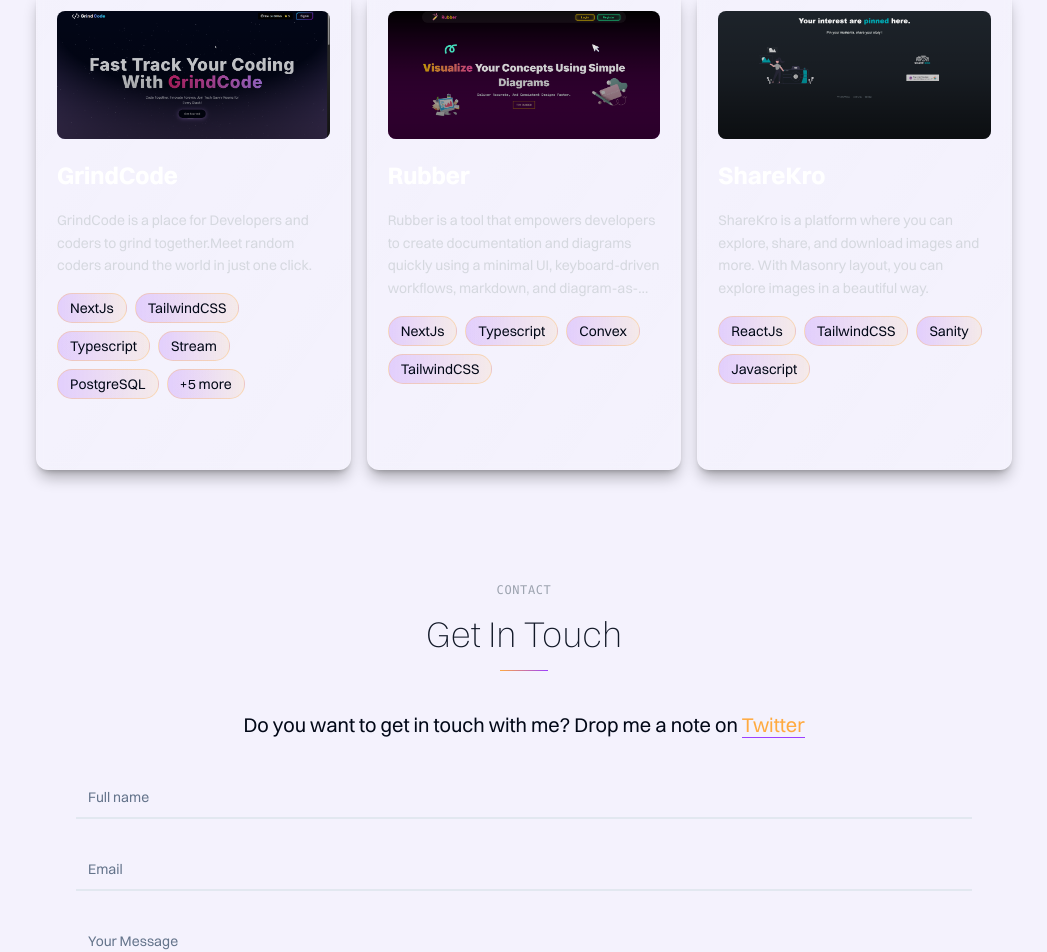
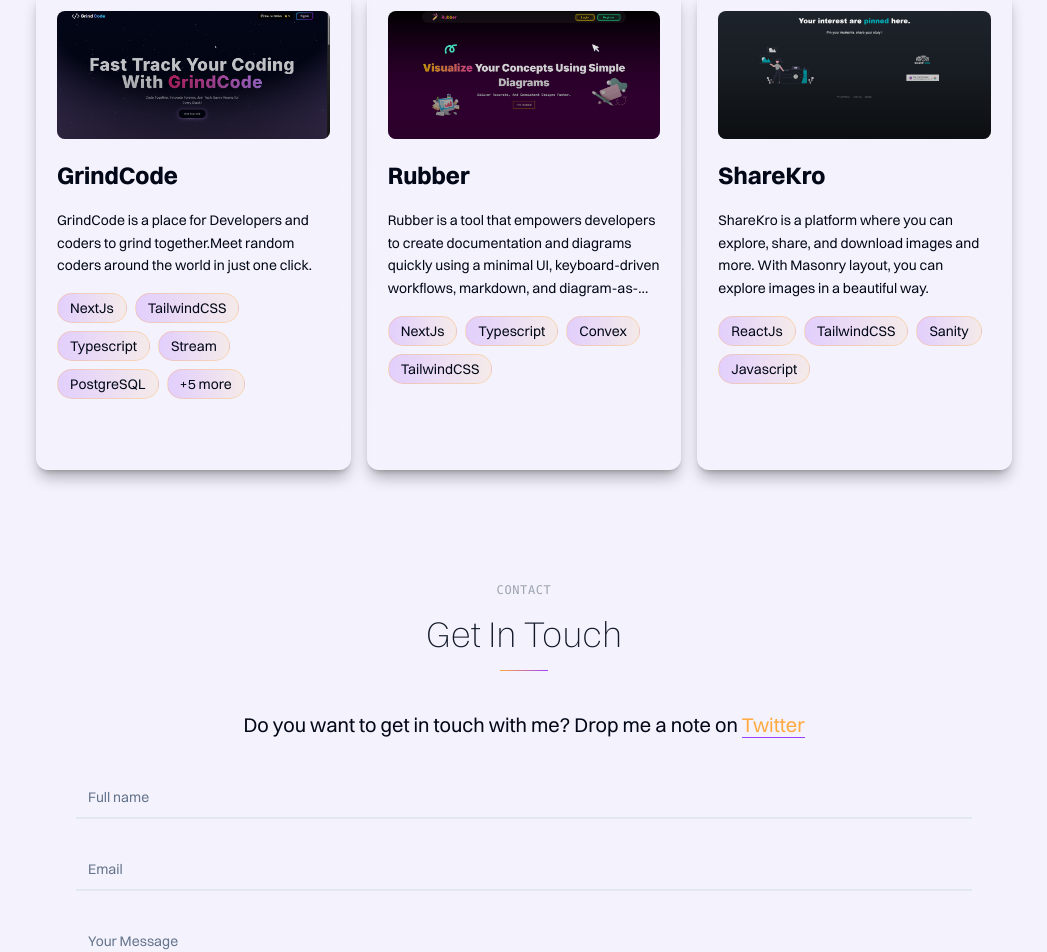
Before and after one commit to CoDesign-Spa27/sandeep, a Next.js app: page / in a window 1280 px wide. Shown: the part 2331-3283 px from the top of the page, without its empty margins (116-1163 px from the left). Built offline with nearby package versions, Linux system fonts and the light colour scheme.

Commit message:
revamp: ui compo color chagne

```diff
--- a/components/project-card.tsx
+++ b/components/project-card.tsx
@@ -51,14 +51,14 @@
           <h3
             className={`
               text-2xl font-bold transition-all duration-300
-              ${isHovered ? "text-color1" : "text-white"}
+              ${isHovered ? "text-color1" : ""}
             `}
           >
             {name}
             <span className="block w-10 h-0.5 bg-color1 mt-2 transition-all duration-500 origin-left scale-x-0 group-hover:scale-x-100"></span>
           </h3>
 
-          <p className="text-sm text-gray-300/90 leading-relaxed line-clamp-4">
+          <p className="text-sm leading-relaxed line-clamp-4">
             {description}
           </p>
 
--- a/components/ui/input.tsx
+++ b/components/ui/input.tsx
@@ -11,7 +11,7 @@
       <input
         type={type}
         className={cn(
-          "flex h-10 w-full border-b-2 border-input bg-background focus-visible:border-indigo-500 px-3 py-2 text-sm ring-offset-background file:border-0 file:bg-transparent file:text-sm file:font-medium file:text-foreground placeholder:text-muted-foreground focus-visible:outline-none  focus-visible:ring-ring focus-visible:ring-offset-2 disabled:cursor-not-allowed disabled:opacity-50",
+          "flex h-10 w-full border-b-2 border-input bg-background focus-visible:border-color1 px-3 py-2 text-sm ring-offset-background file:border-0 file:bg-transparent file:text-sm file:font-medium file:text-foreground placeholder:text-muted-foreground focus-visible:outline-none  focus-visible:ring-ring focus-visible:ring-offset-2 disabled:cursor-not-allowed disabled:opacity-50",
           className
         )}
         ref={ref}
--- a/components/ui/textarea.tsx
+++ b/components/ui/textarea.tsx
@@ -10,7 +10,7 @@
     return (
       <textarea
         className={cn(
-          "flex min-h-[80px] w-full border-b-2 border-input bg-background px-3 py-2 text-sm ring-offset-background placeholder:text-muted-foreground focus-visible:outline-none  focus-visible:ring-ring focus-visible:border-indigo-500 focus-visible:ring-offset-2 disabled:cursor-not-allowed disabled:opacity-50",
+          "flex min-h-[80px] w-full border-b-2 border-input bg-background px-3 py-2 text-sm ring-offset-background placeholder:text-muted-foreground focus-visible:outline-none  focus-visible:ring-ring focus-visible:border-color1 focus-visible:ring-offset-2 disabled:cursor-not-allowed disabled:opacity-50",
           className
         )}
         ref={ref}
```
